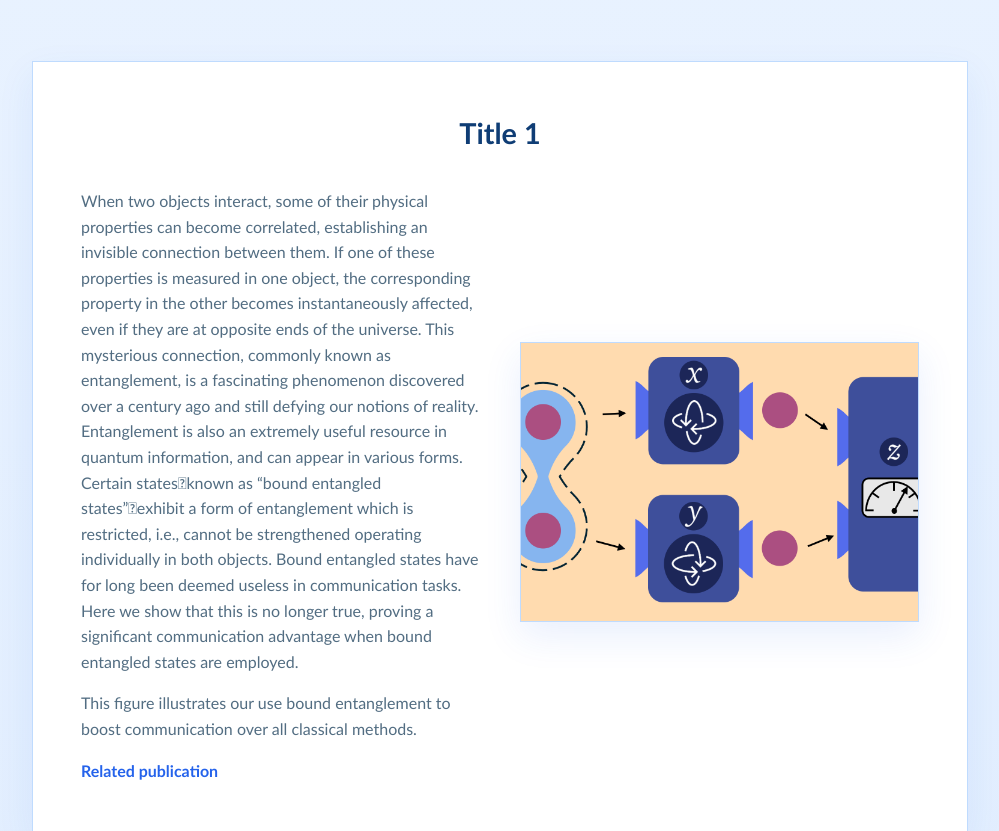
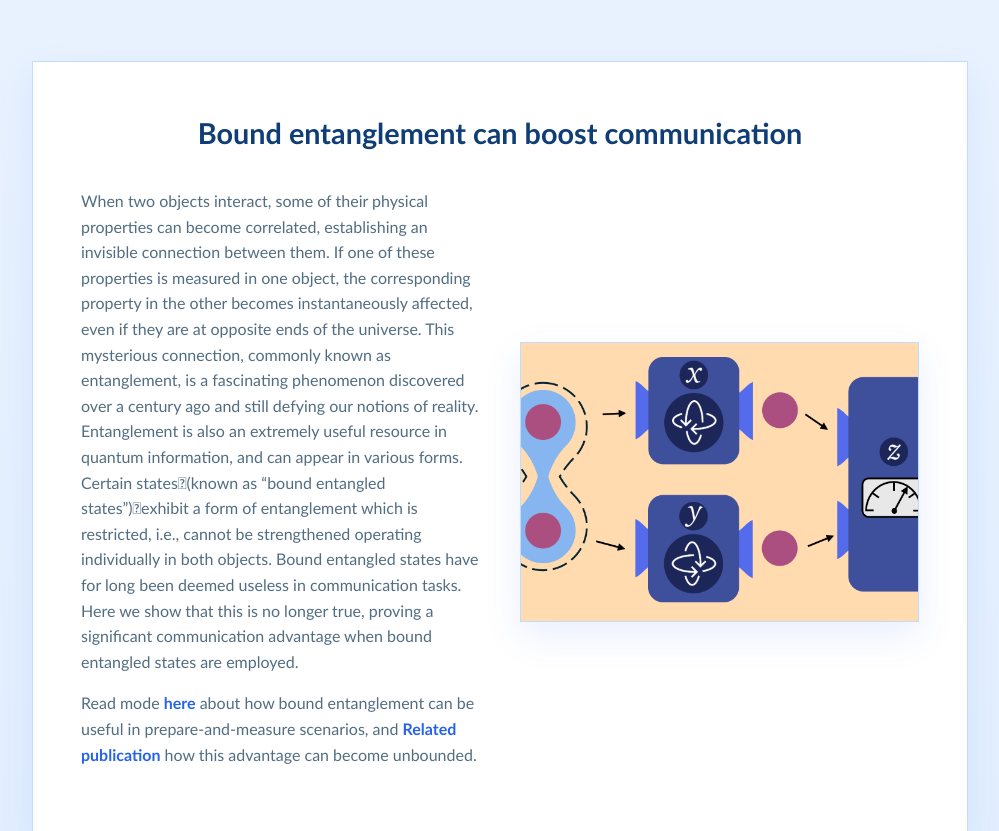
Before and after one commit to CarlesRochiCarceller/CarlesRochiCarceller.github.io, a plain HTML site: page news.html in a window 1280 px wide. Shown: the part 282-1113 px from the top of the page, without its empty margins (140-1139 px from the left). Drawn offline with Linux system fonts and the light colour scheme.

Commit message:
Update news.html

```diff
--- a/news.html
+++ b/news.html
@@ -287,17 +287,15 @@
 
     <section class="news-list">
       <article class="news-item image-right">
-        <h2 class="news-title">Title 1</h2>
+        <h2 class="news-title">Bound entanglement can boost communication</h2>
 
         <div class="news-content">
           <div class="news-text left">
           <p>
-            When two objects interact, some of their physical properties can become correlated, establishing an invisible connection between them. If one of these properties is measured in one object, the corresponding property in the other becomes instantaneously affected, even if they are at opposite ends of the universe. This mysterious connection, commonly known as entanglement, is a fascinating phenomenon discovered over a century ago and still defying our notions of reality. Entanglement is also an extremely useful resource in quantum information, and can appear in various forms. Certain statesknown as “bound entangled states”exhibit a form of entanglement which is restricted, i.e., cannot be strengthened operating individually in both objects. Bound entangled states have for long been deemed useless in communication tasks. Here we show that this is no longer true, proving a significant communication advantage when bound entangled states are employed.
+            When two objects interact, some of their physical properties can become correlated, establishing an invisible connection between them. If one of these properties is measured in one object, the corresponding property in the other becomes instantaneously affected, even if they are at opposite ends of the universe. This mysterious connection, commonly known as entanglement, is a fascinating phenomenon discovered over a century ago and still defying our notions of reality. Entanglement is also an extremely useful resource in quantum information, and can appear in various forms. Certain states(known as “bound entangled states”)exhibit a form of entanglement which is restricted, i.e., cannot be strengthened operating individually in both objects. Bound entangled states have for long been deemed useless in communication tasks. Here we show that this is no longer true, proving a significant communication advantage when bound entangled states are employed.
           </p>
           <p>
-            This figure illustrates our use bound entanglement to boost communication over all classical methods.
-          </p>
-          <a class="read-more" href="https://journals.aps.org/prl/abstract/10.1103/PhysRevLett.134.120203">Related publication</a>
+            Read mode <a class="read-more" href="https://journals.aps.org/prl/abstract/10.1103/PhysRevLett.134.120203">here</a> about how bound entanglement can be useful in prepare-and-measure scenarios, and <a class="read-more" href="https://iopscience.iop.org/article/10.1088/1367-2630/ae45c5/meta">Related publication</a> how this advantage can become unbounded.
         </div>
 
         <div class="news-image">
```
